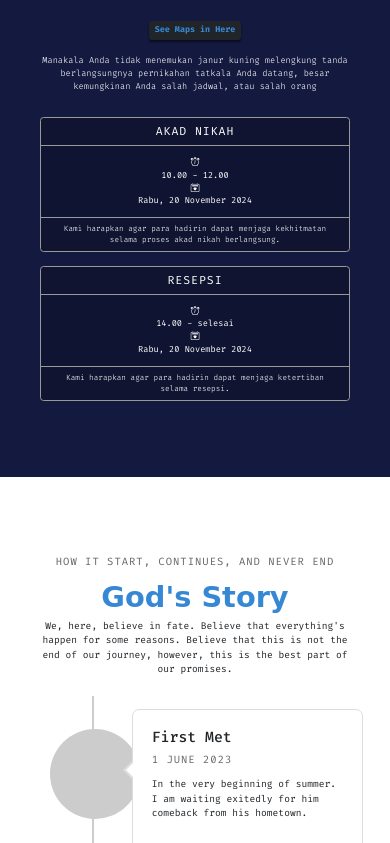
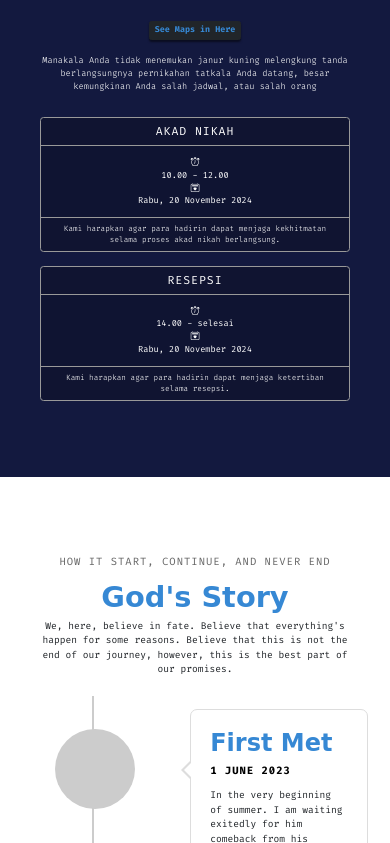
Before and after one commit to Rahma002/wedding-invitation, a plain HTML site: page index.html in a window 390 px wide. Shown: the part 1840-2683 px from the top of the page. Drawn offline with nearby package versions, Linux system fonts and the light colour scheme; a web font is replaced by a local one.

Commit message:
styling story

```diff
--- a/index.html
+++ b/index.html
@@ -166,7 +166,7 @@
       <div class="container">
         <div class="row justify-content-center">
           <div class="col-md-8 col-10 text-center">
-            <span>How it Start, Continues, and Never End</span>
+            <span>How it Start, Continue, and Never End</span>
             <h2>God's Story</h2>
             <p>We, here, believe in fate. Believe that everything's happen for some reasons. Believe that this is not the end of our journey, however, this is the best part of our promises.</p>
           </div>
--- a/style.css
+++ b/style.css
@@ -307,6 +307,18 @@ body {
   right: auto;
 }
 
+h3 {
+  font-family: "Zeyada", cursive;
+  color: var(--blue);
+  font-weight: bold;
+  font-size: 2.5rem;
+}
+
+.timeline-heading span {
+  color: black;
+  font-weight: bold;
+}
+
 /* Responsive */
 /* Extra Large */
 @media (max-width: 1200px) {
@@ -402,8 +414,13 @@ body {
     margin: 3px;
   }
 
+  .timeline li .timeline-panel {
+    width: 50%;
+    transform: translateX(-5px);
+  }
+
   .timeline li .timeline-image {
-    width: 90px;
-    height: 90px;
+    width: 80px;
+    height: 80px;
   }
 }
```
